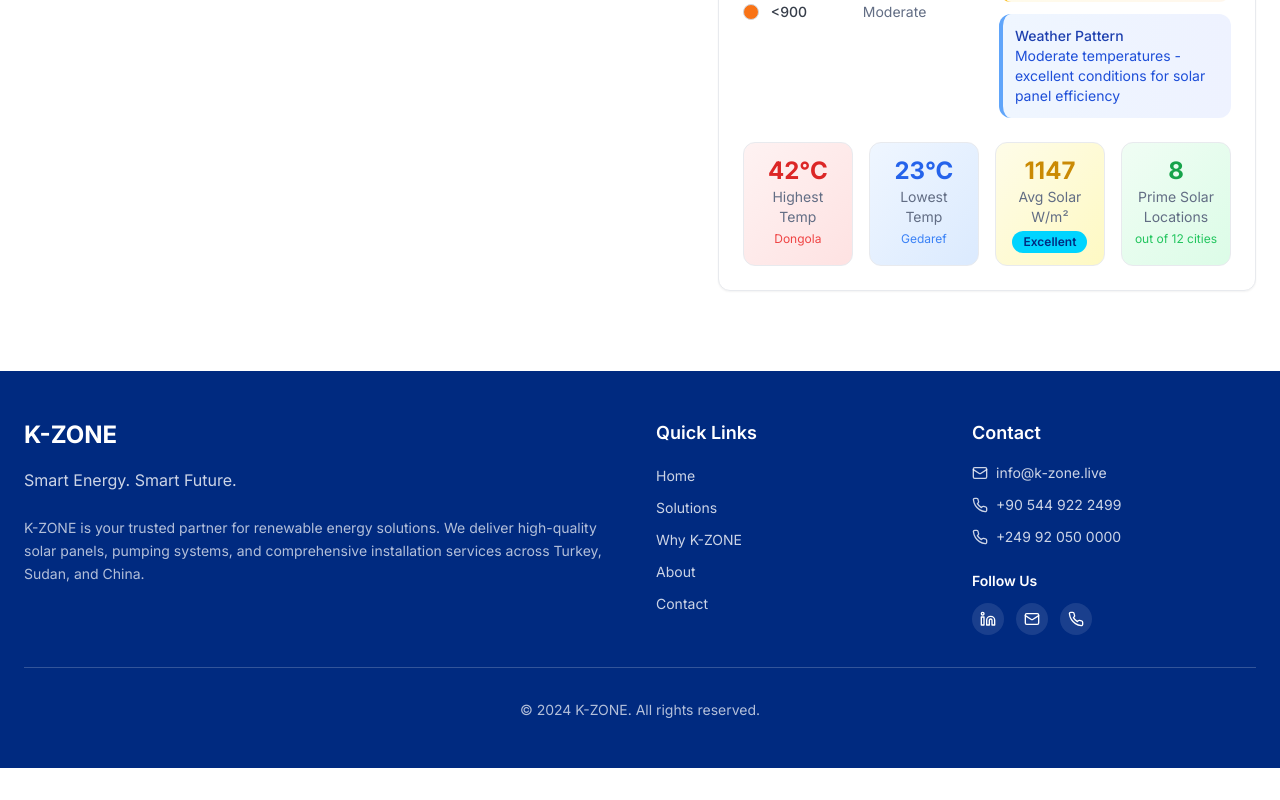
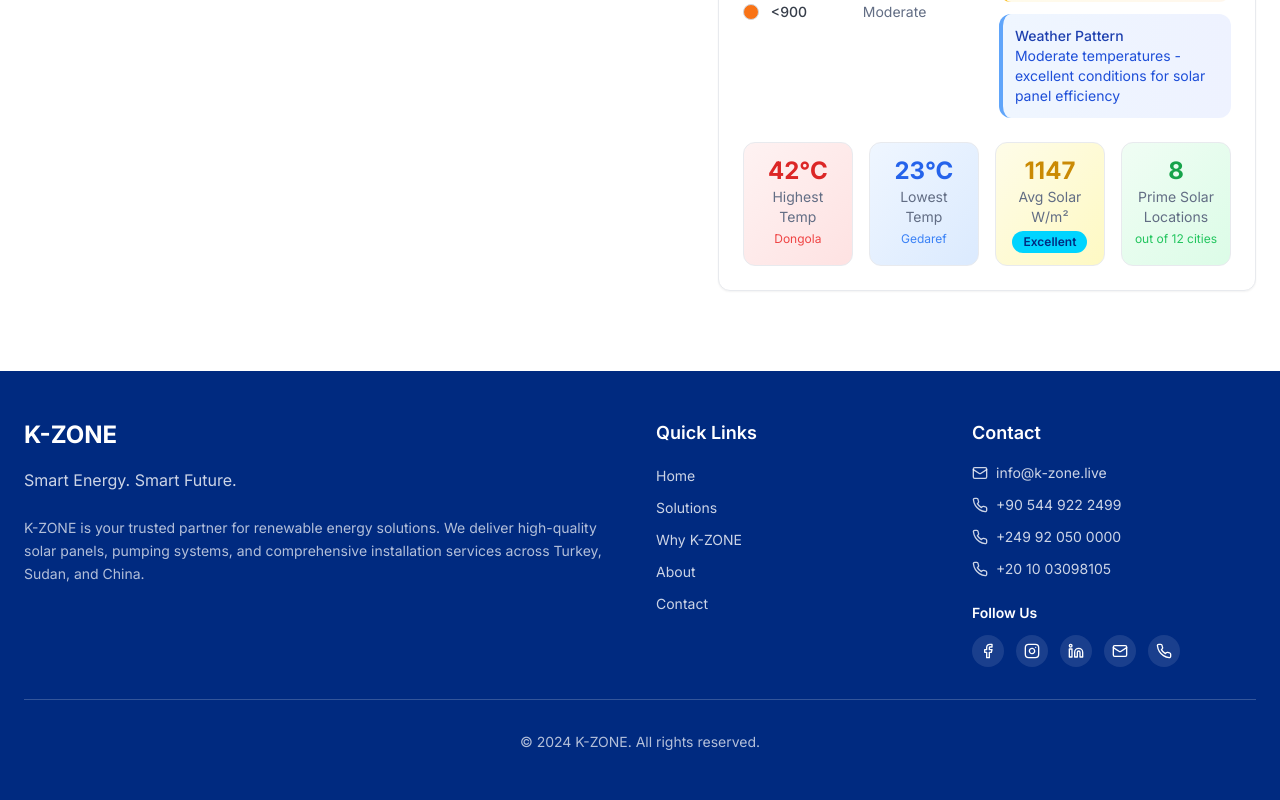
Before and after one commit to ibrahimrayis/k-zone, a React (Vite) app: page / in a window 1280 px wide. Shown: the part 6433-7233 px from the top of the page. Before the commit the page ends 7201 px from the top, so only its background shows below. Built offline with nearby package versions, Linux system fonts and the light colour scheme.

Commit message:
Add contact number and social icons

```diff
--- a/src/components/Footer.tsx
+++ b/src/components/Footer.tsx
@@ -1,6 +1,6 @@
 import React from 'react';
 import { useTranslation } from '@/hooks/useTranslation';
-import { Mail, Phone, Linkedin } from 'lucide-react';
+import { Mail, Phone, Linkedin, Facebook, Instagram } from 'lucide-react';
 // Logo will use text fallback for now
 
 export const Footer: React.FC = () => {
@@ -85,12 +85,32 @@ export const Footer: React.FC = () => {
                 <Phone className="h-4 w-4" />
                 {t('phone2')}
               </a>
+              <a
+                href="tel:+201003098105"
+                className="flex items-center gap-2 text-primary-foreground/80 hover:text-primary-foreground transition-smooth text-sm"
+                dir="ltr"
+              >
+                <Phone className="h-4 w-4" />
+                +20 10 03098105
+              </a>
             </div>
 
             {/* Social Media */}
             <div className="mt-6">
               <h4 className="text-sm font-semibold mb-3">{t('followUs')}</h4>
                <div className="flex gap-3">
+                 <a
+                   href="#"
+                   className="w-8 h-8 bg-primary-foreground/10 rounded-full flex items-center justify-center hover:bg-primary-foreground/20 transition-smooth"
+                 >
+                   <Facebook className="h-4 w-4" />
+                 </a>
+                 <a
+                   href="#"
+                   className="w-8 h-8 bg-primary-foreground/10 rounded-full flex items-center justify-center hover:bg-primary-foreground/20 transition-smooth"
+                 >
+                   <Instagram className="h-4 w-4" />
+                 </a>
                  <a
                    href="#"
                    className="w-8 h-8 bg-primary-foreground/10 rounded-full flex items-center justify-center hover:bg-primary-foreground/20 transition-smooth"
```
Lines whose indentation alone changed are shown as unchanged.
